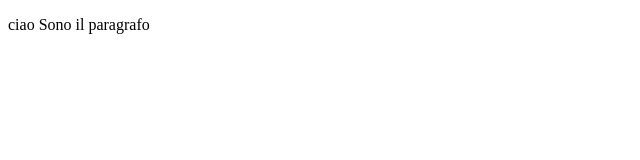
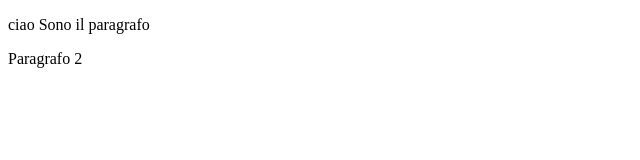
Before and after one commit to DarioMod/newRepoGit, a plain HTML site: page index.html in a window 1280 px wide. Shown: the full height of the page, 0-640 px from the left. Drawn offline with Linux system fonts and the light colour scheme.

Commit message:
Add second Paragraf

```diff
--- a/index.html
+++ b/index.html
@@ -10,5 +10,9 @@
         ciao Sono il paragrafo
     </p>
 
+    <p>
+        Paragrafo 2
+    </p>
+
 </body>
 </html>
```
